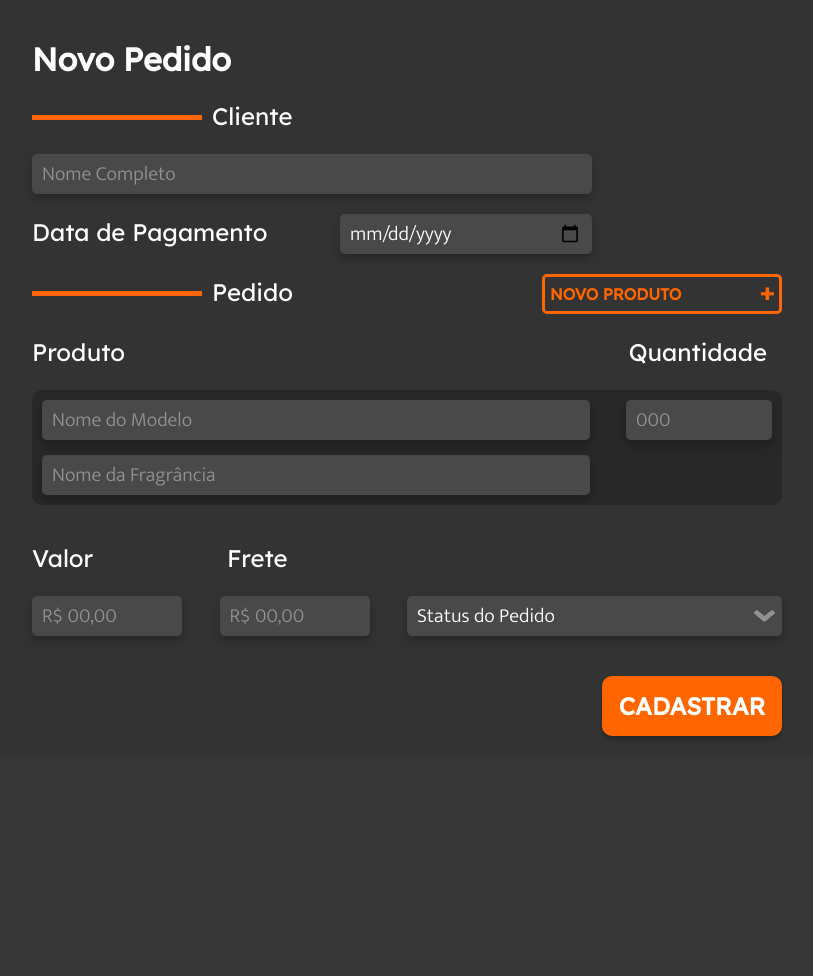
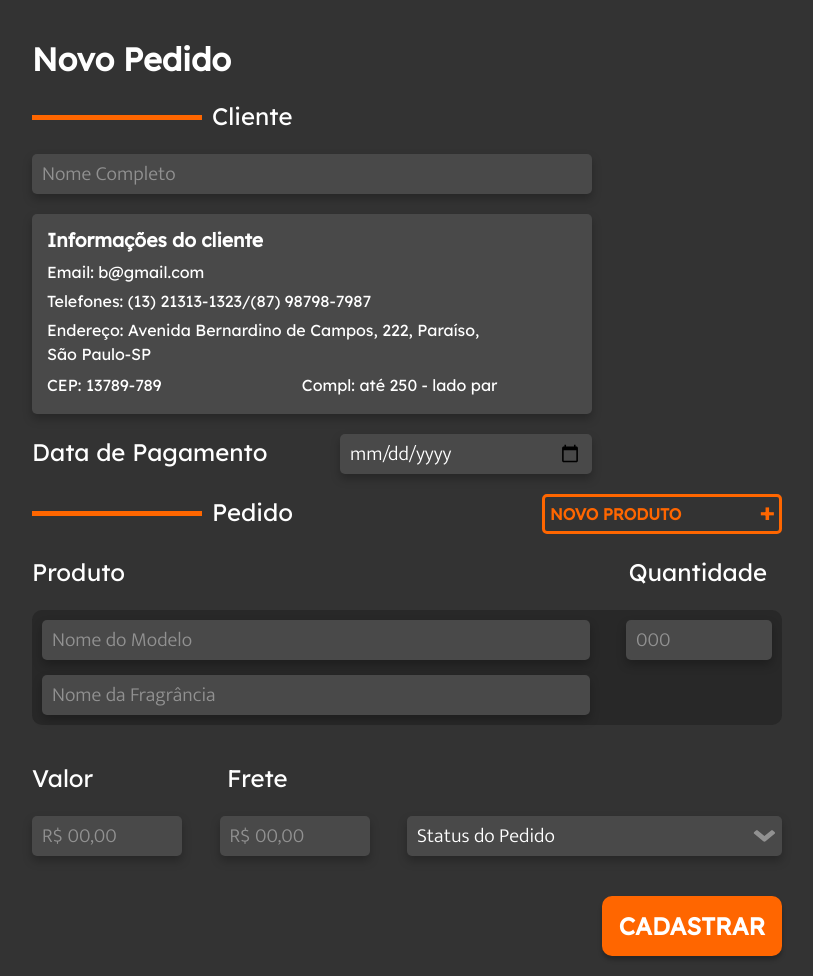
Before and after one commit to thayM/TCC_Amazing-Custom, a PHP site: page /appAdmin/cadPedido.php in a window 1280 px wide. Shown: the part 85-1061 px from the top of the page, without its empty margins (233-1046 px from the left). Before the commit the page ends 824 px from the top, so only its background shows below. Run offline with PHP 8.4, Linux system fonts and the light colour scheme; data that the repository does not hold is empty; some libraries are stand-ins or nearby versions.

Commit message:
add card info cliente cadPedido -- fix preco cadPedido

```diff
--- a/Admin/appAdmin/cadPedido.php
+++ b/Admin/appAdmin/cadPedido.php
@@ -25,6 +25,20 @@ $fragrancias = $sqlFragrancias->fetchAll(PDO::FETCH_OBJ);
       <div class="content_form-cliente d-flex flex-column">
         <p class="divisoria m-0">Cliente</p>
         <input name="cliente" type="text" placeholder="Nome Completo" class="nome" id="nomeCli" onkeyup="filtroCli(this.value)">
+        <div class="infomacao_cliente d-flex">
+          <div class="content_infomacao_cliente d-flex flex-column">
+            <h3>Informações do cliente</h3>
+            <p>Email: b@gmail.com</p>
+            <p>Telefones: (13) 21313-1323/(87) 98798-7987</p>
+            <div>
+              <p class="endereco">Endereço: Avenida Bernardino de Campos, 222, Paraíso, São Paulo-SP</p>
+              <div class="d-flex justify-content-between w-100">
+                <p>CEP: 13789-789</p>
+                <p class="compl">Compl: até 250 - lado par</p>
+              </div>
+            </div>
+          </div>
+        </div>
         <div class="listagem_items" id="resultPesquisaCli"></div>
       <div class="d-flex justify-content-between">
           <label for="dataPag">Data de Pagamento</label>
@@ -83,7 +97,6 @@ $fragrancias = $sqlFragrancias->fetchAll(PDO::FETCH_OBJ);
       </div>
     </form>
   </div>
-  <script src="../assets/js/style.js"></script>
   <script src="../assets/js/cadPedido.js"></script>
   <script src="../assets/js/filtroIn.js"></script>
 </body>
--- a/Admin/assets/css/style_cadPedido.css
+++ b/Admin/assets/css/style_cadPedido.css
@@ -92,6 +92,7 @@
   border-radius: 10px;
   gap: 15px;
   background: rgba(27, 27, 27, 0.46);
+  position: relative;
 }
 
 .produto_input{
@@ -151,6 +152,9 @@
   top: 105px;
 }
 
-#resultPesquisaFrag{
-  top: 230px;
+.resultPesquisaModelo{
+  top: 60px;
 }
+.resultPesquisaFrag{
+  top: 115px;
+}
--- a/Admin/assets/js/cadPedido.js
+++ b/Admin/assets/js/cadPedido.js
@@ -38,7 +38,7 @@ var GET_modelos = [];
 var GET_fragrancias = [];
 var GET_qtdd = [];
 var GET_produtos = [];
-$(".btn-cadastro").on("click", () => {
+$(".btn-cadastrar").on("click", () => {
 
   $(".modelos").each(function() {
     GET_modelos.push($(this)[0].value);
@@ -61,6 +61,16 @@ $(".btn-cadastro").on("click", () => {
   console.log(GET_produtos)
   alert("A")
   document.querySelector(".form_pedido").action = `./functions/func_cadPed.php?produtos=${JSON.stringify(GET_produtos)}`;
+
+  var valor = document.getElementById('valor').value;
+  valor = valor.replace('.', '');
+  valor = valor.replace(',', '.');
+  document.getElementById('valor').value = valor
+
+  var frete = document.getElementById('frete').value;
+  frete = frete.replace('.', '');
+  frete = frete.replace(',', '.');
+  document.getElementById('frete').value = frete
   $(".form_pedido").trigger("submit")
 });
 
--- a/Admin/assets/js/style.js
+++ b/Admin/assets/js/style.js
@@ -16,7 +16,7 @@ $(".produto_img").each(function() {
   let height = $(this).height();
   let width = $(this).width();
 
-  (height > width) ? $(this).addClass("h-100") : $(this).addClass("w-100");
+  (height > width) ? $(this).css("height","100%") : $(this).css("width","100%");
 });
 
 // CARD FRAGRÂNCIA -- animação altura
```
Also changed, not shown: Admin/appAdmin/cadModelo.php (+4 -4 lines), upload/1697545063_brasão 9.jpg (deleted), upload/1697546274_brasão 1.jpg (deleted), upload/1697548564_brasão 1.jpg (deleted), 1 other file.
